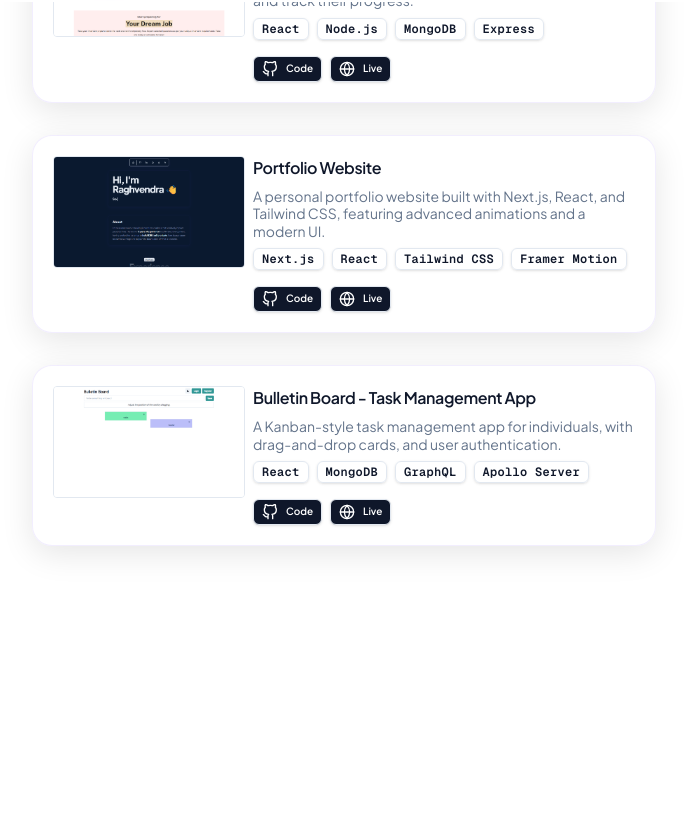
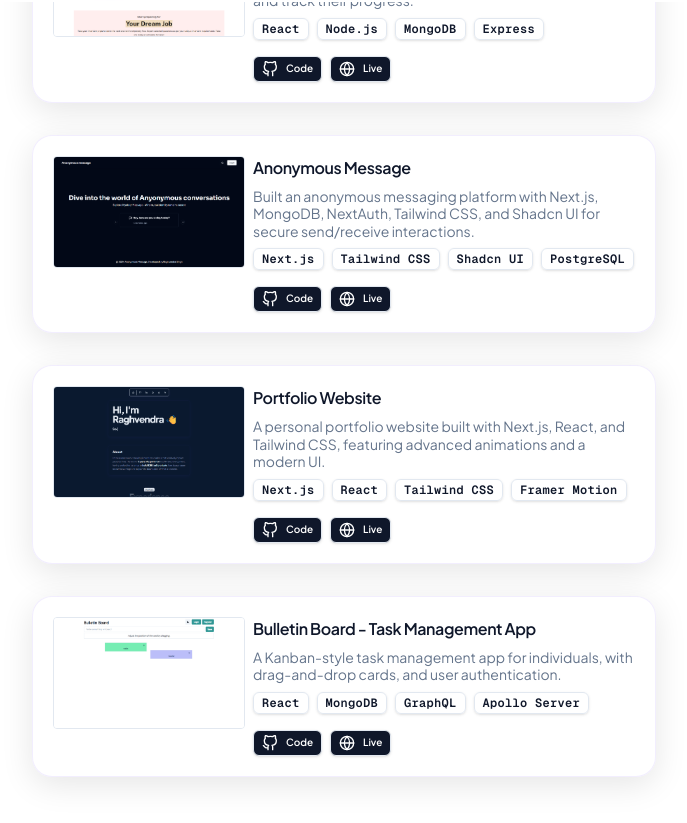
Before and after one commit to rsinghcodes/v2-portfolio, a Next.js app: page /projects in a window 1280 px wide. Shown: the part 798-1621 px from the top of the page, without its empty margins (296-983 px from the left). Before the commit the page ends 1408 px from the top, so only its background shows below. Built offline with nearby package versions, Linux system fonts and the light colour scheme.

Commit message:
Add project(Anonymous Message)

```diff
--- a/src/app/projects/page.tsx
+++ b/src/app/projects/page.tsx
@@ -32,6 +32,15 @@ const projects = [
     image: '/assets/projects/intercup.png',
     link: 'https://github.com/rsinghcodes/intercup',
     live: 'https://intercup.netlify.app/',
+  },
+  {
+    title: 'Anonymous Message',
+    description:
+      'Built an anonymous messaging platform with Next.js, MongoDB, NextAuth, Tailwind CSS, and Shadcn UI for secure send/receive interactions.',
+    tech: ['Next.js', 'Tailwind CSS', 'Shadcn UI', 'PostgreSQL'],
+    image: '/assets/projects/anonymous.png',
+    link: 'https://github.com/rsinghcodes/anonymous-message',
+    live: 'https://pinganonymous.netlify.app/',
   },
   {
     title: 'Portfolio Website',
```
Also changed, not shown: public/assets/projects/anonymous.png (added).
